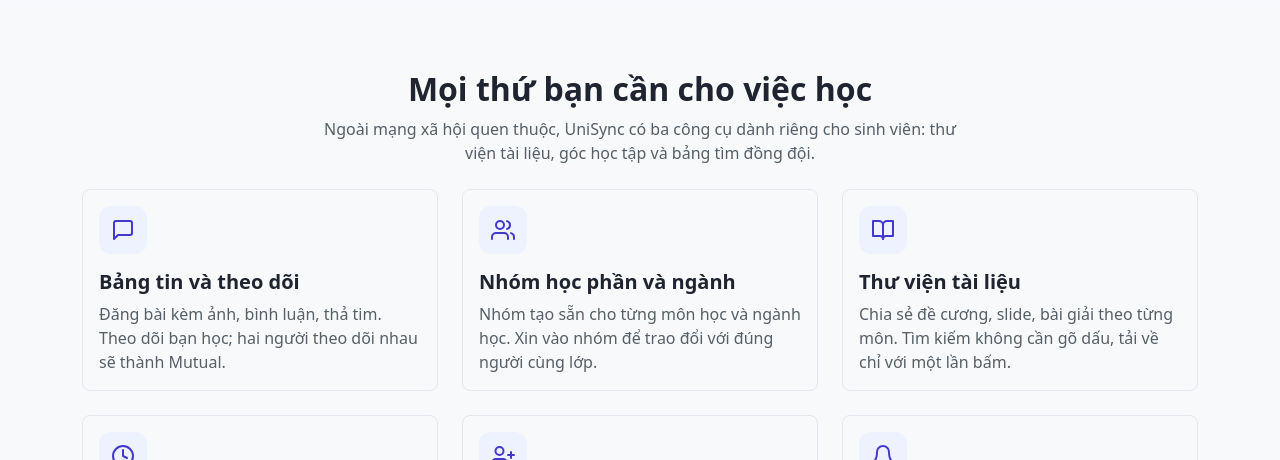
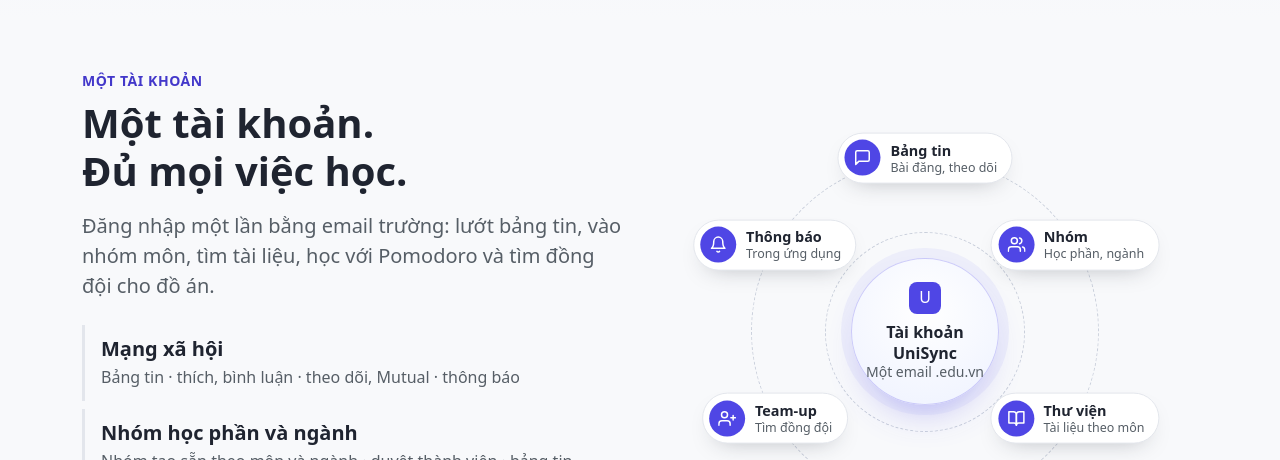
Before and after one commit to doqin/unisync, a React (Vite) app in the folder frontend/: page / in a window 1280 px wide. Shown: the part 492-952 px from the top of the page. Built offline with nearby package versions, Linux system fonts and the light colour scheme; no server answers.

Commit message:
Landing: thay lưới tính năng bằng sơ đồ một tài khoản – nhiều công cụ (#9)

```diff
--- a/frontend/src/pages/Landing.jsx
+++ b/frontend/src/pages/Landing.jsx
@@ -8,31 +8,21 @@ import { useAuth } from '../context/AuthContext.jsx';
 
 const fadeUp = (delay = 0) => ({ 'data-aos': 'fade-up', 'data-aos-delay': delay || undefined });
 
-const FEATURES = [
-  {
-    icon: 'feed', title: 'Bảng tin và theo dõi',
-    text: 'Đăng bài kèm ảnh, bình luận, thả tim. Theo dõi bạn học; hai người theo dõi nhau sẽ thành Mutual.',
-  },
-  {
-    icon: 'groups', title: 'Nhóm học phần và ngành',
-    text: 'Nhóm tạo sẵn cho từng môn học và ngành học. Xin vào nhóm để trao đổi với đúng người cùng lớp.',
-  },
-  {
-    icon: 'library', title: 'Thư viện tài liệu',
-    text: 'Chia sẻ đề cương, slide, bài giải theo từng môn. Tìm kiếm không cần gõ dấu, tải về chỉ với một lần bấm.',
-  },
-  {
-    icon: 'study', title: 'Góc học tập',
-    text: 'Đồng hồ Pomodoro, thống kê thời gian học và chuỗi ngày học liên tục (streak) để giữ nhịp mỗi ngày.',
-  },
-  {
-    icon: 'teamup', title: 'Tìm đồng đội',
-    text: 'Đăng bài tìm thành viên cho bài tập nhóm, đồ án; nhận và duyệt yêu cầu tham gia ngay trong nhóm môn.',
-  },
-  {
-    icon: 'bell', title: 'Thông báo',
-    text: 'Biết ngay khi có người theo dõi, thích, bình luận bài của bạn, được duyệt vào nhóm hay có yêu cầu tham gia team-up.',
-  },
+// Nhóm theo cấu trúc SRS mục 3: mạng xã hội (FR-SOC), nhóm (FR-GRP), ba công cụ chuyên biệt (FR-DOC/STU/TEAM).
+const GROUPS = [
+  { title: 'Mạng xã hội', text: 'Bảng tin · thích, bình luận · theo dõi, Mutual · thông báo' },
+  { title: 'Nhóm học phần và ngành', text: 'Nhóm tạo sẵn theo môn và ngành · duyệt thành viên · bảng tin riêng của nhóm' },
+  { title: 'Ba công cụ cho sinh viên', text: 'Thư viện tài liệu · Góc học tập Pomodoro · Tìm đồng đội cho đồ án' },
+];
+
+// Vị trí trên vòng tròn bán kính 40%, bắt đầu từ đỉnh, đi theo chiều kim đồng hồ.
+const ORBIT = [
+  { icon: 'feed', title: 'Bảng tin', sub: 'Bài đăng, theo dõi', x: 50, y: 10 },
+  { icon: 'groups', title: 'Nhóm', sub: 'Học phần, ngành', x: 84.6, y: 30 },
+  { icon: 'library', title: 'Thư viện', sub: 'Tài liệu theo môn', x: 84.6, y: 70 },
+  { icon: 'study', title: 'Góc học tập', sub: 'Pomodoro, streak', x: 50, y: 90 },
+  { icon: 'teamup', title: 'Team-up', sub: 'Tìm đồng đội', x: 15.4, y: 70 },
+  { icon: 'bell', title: 'Thông báo', sub: 'Trong ứng dụng', x: 15.4, y: 30 },
 ];
 
 const STEPS = [
@@ -86,27 +76,30 @@ export default function Landing() {
         </Container>
       </section>
 
-      <section className="py-5" aria-labelledby="features-title">
+      <section className="py-5 overflow-hidden" aria-labelledby="features-title">
         <Container>
-          <div className="text-center mx-auto mb-4" style={{ maxWidth: 640 }} {...fadeUp()}>
-            <h2 id="features-title" className="h2 fw-bold">Mọi thứ bạn cần cho việc học</h2>
-            <p className="text-body-secondary mb-0">
-              Ngoài mạng xã hội quen thuộc, UniSync có ba công cụ dành riêng cho sinh viên:
-              thư viện tài liệu, góc học tập và bảng tìm đồng đội.
-            </p>
-          </div>
-          <Row xs={1} md={2} lg={3} className="g-3 g-lg-4">
-            {FEATURES.map((f, i) => (
-              <Col key={f.title} {...fadeUp((i % 3) * 100)}>
-                <Card className="landing-feature h-100">
-                  <Card.Body>
-                    <div className="landing-feature-icon mb-3"><Icon name={f.icon} /></div>
-                    <h3 className="h5 fw-semibold">{f.title}</h3>
-                    <p className="text-body-secondary mb-0">{f.text}</p>
-                  </Card.Body>
-                </Card>
-              </Col>
-            ))}
+          <Row className="align-items-center gy-5">
+            <Col lg={6}>
+              <p className="landing-eyebrow mb-2" {...fadeUp()}>Một tài khoản</p>
+              <h2 id="features-title" className="display-6 fw-bold mb-3" {...fadeUp(100)}>
+                Một tài khoản.{' '}<br />Đủ mọi việc học.
+              </h2>
+              <p className="lead text-body-secondary mb-4" {...fadeUp(200)}>
+                Đăng nhập một lần bằng email trường: lướt bảng tin, vào nhóm môn, tìm tài liệu,
+                học với Pomodoro và tìm đồng đội cho đồ án.
+              </p>
+              <ul className="list-unstyled mb-0 d-grid gap-2">
+                {GROUPS.map((g, i) => (
+                  <li key={g.title} className="landing-group" {...fadeUp(250 + i * 100)}>
+                    <h3 className="h5 fw-semibold mb-1">{g.title}</h3>
+                    <p className="text-body-secondary mb-0">{g.text}</p>
+                  </li>
+                ))}
+              </ul>
+            </Col>
+            <Col lg={6} className="d-none d-lg-block">
+              <FeatureOrbit />
+            </Col>
           </Row>
         </Container>
       </section>
@@ -138,6 +131,31 @@ export default function Landing() {
           </div>
         </Container>
       </section>
+    </div>
+  );
+}
+
+function FeatureOrbit() {
+  return (
+    <div className="landing-orbit" aria-hidden="true">
+      <div className="landing-orbit-ring landing-orbit-ring-outer" />
+      <div className="landing-orbit-ring landing-orbit-ring-inner" />
+      <div className="landing-orbit-core" data-aos="zoom-in">
+        <span className="app-brand-mark mb-2">U</span>
+        <span className="fw-bold">Tài khoản UniSync</span>
+        <span className="small text-body-secondary">Một email .edu.vn</span>
+      </div>
+      {ORBIT.map((o, i) => (
+        <div key={o.title} className="landing-orbit-slot" style={{ left: `${o.x}%`, top: `${o.y}%` }}>
+          <div className="landing-orbit-pill" data-aos="zoom-in" data-aos-delay={200 + i * 100}>
+            <span className="landing-orbit-icon"><Icon name={o.icon} size={18} /></span>
+            <span className="d-flex flex-column lh-sm">
+              <span className="fw-semibold">{o.title}</span>
+              <span className="small text-body-secondary">{o.sub}</span>
+            </span>
+          </div>
+        </div>
+      ))}
     </div>
   );
 }
--- a/frontend/src/styles/theme.css
+++ b/frontend/src/styles/theme.css
@@ -87,8 +87,40 @@ body { background: var(--us-bg); color: var(--us-text); }
   color: var(--us-primary-hover); font-weight: 600;
   font-size: 0.875rem; letter-spacing: 0.04em; text-transform: uppercase;
 }
-.landing-feature { border-color: var(--us-border); transition: box-shadow 0.15s ease, transform 0.15s ease; }
-.landing-feature:hover { box-shadow: 0 0.5rem 1.25rem rgba(31, 36, 48, 0.08); transform: translateY(-2px); }
+.landing-group {
+  padding: 0.75rem 1rem; border-left: 3px solid var(--us-border);
+  transition: border-color 0.2s ease, background-color 0.2s ease;
+}
+@media (hover: hover) {
+  .landing-group:hover { border-left-color: var(--us-primary); background: var(--us-primary-subtle); }
+}
+
+/* Sơ đồ "một tài khoản – nhiều công cụ": chừa lề hai bên cho viên thuốc tràn ra ngoài vòng */
+.landing-orbit { position: relative; width: min(100% - 7rem, 460px); aspect-ratio: 1; margin-inline: auto; }
+.landing-orbit-ring { position: absolute; border-radius: 50%; border: 1.5px dashed #c9cfdb; }
+.landing-orbit-ring-outer { inset: 10%; }
+.landing-orbit-ring-inner { inset: 27%; }
+.landing-orbit-core {
+  position: absolute; inset: 33%; border-radius: 50%;
+  display: flex; flex-direction: column; align-items: center; justify-content: center; text-align: center;
+  padding: 0.5rem; line-height: 1.3;
+  background: radial-gradient(circle at 50% 35%, var(--us-surface) 0%, var(--us-primary-subtle) 100%);
+  border: 1px solid rgba(var(--bs-primary-rgb), 0.25);
+  box-shadow: 0 0 0 10px rgba(var(--bs-primary-rgb), 0.06), 0 20px 40px -20px rgba(var(--bs-primary-rgb), 0.45);
+}
+.landing-orbit-slot { position: absolute; z-index: 1; transform: translate(-50%, -50%); }
+.landing-orbit-pill {
+  display: flex; align-items: center; gap: 0.6rem; white-space: nowrap; font-size: 0.9rem;
+  padding: 0.4rem 0.9rem 0.4rem 0.4rem; border-radius: 999px;
+  background: var(--us-surface); border: 1px solid var(--us-border);
+  box-shadow: 0 10px 24px -14px rgba(31, 36, 48, 0.35);
+}
+.landing-orbit-pill .small { font-size: 0.78rem; }
+.landing-orbit-icon {
+  display: inline-grid; place-items: center; flex-shrink: 0;
+  width: 2.25rem; height: 2.25rem; border-radius: 50%;
+  background: var(--us-primary); color: #fff;
+}
 .landing-feature-icon {
   display: inline-grid; place-items: center; flex-shrink: 0;
   width: 3rem; height: 3rem; border-radius: 0.75rem;
```
